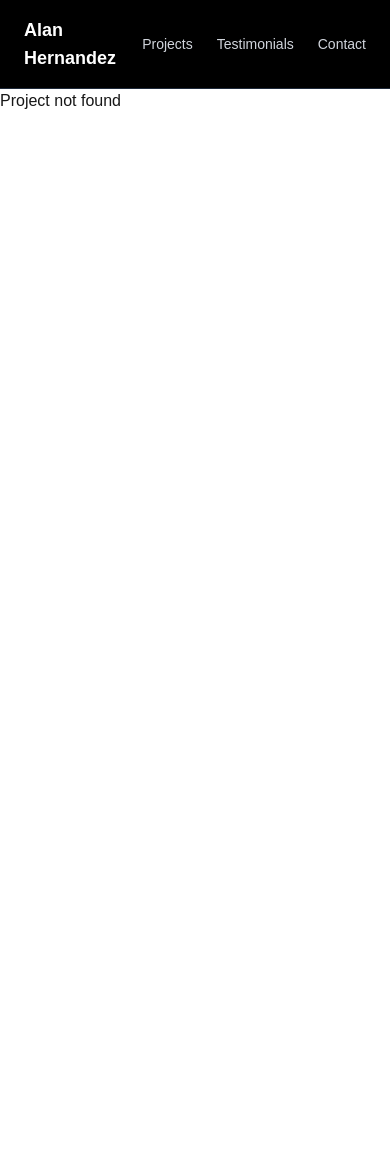
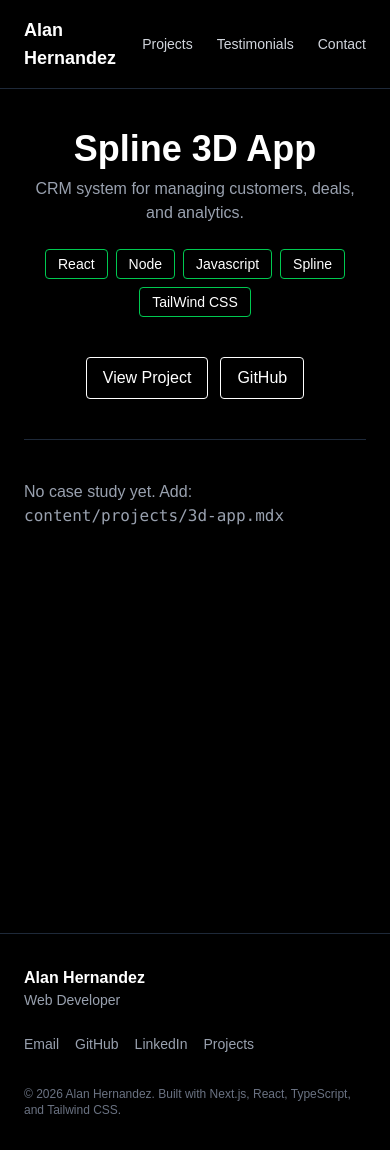
Before and after one commit to Alan23bh/portfolio, a Next.js app: page /projects/3d-app in a window 390 px wide. Before the commit this address had no page. Before the commit the page ends 844 px from the top, so only its background shows below. Built offline with nearby package versions, Linux system fonts and the light colour scheme.

Commit message:
feat: convert projects to grid to horizantal scroll layout Replaced responsive grid with flex row + overflow-x-auto to allow horizantal scrolling of project cards.

```diff
--- a/app/globals.css
+++ b/app/globals.css
@@ -35,7 +35,7 @@ body {
 }
 /* --- MDX / prose styling (Tailwind v4 friendly) --- */
 .mdx {
-  max-width: 70ch;
+  max-width: 100ch;
   line-height: 1.75;
 }
 
@@ -50,6 +50,7 @@ body {
 .mdx h2 {
   font-size: 1.5rem;
   font-weight: 700;
+  margin-top: 2rem;
 }
 
 .mdx h3 {
@@ -95,3 +96,8 @@ body {
   padding: 1rem;
   background: rgba(255, 255, 255, 0.06);
 }
+
+.reading {
+  max-width: 100ch;
+  margin: 0 auto;
+}
--- a/app/layout.tsx
+++ b/app/layout.tsx
@@ -2,6 +2,7 @@ import type { Metadata } from "next";
 import { Geist, Geist_Mono } from "next/font/google";
 import "./globals.css";
 import Header from "@/components/Header";
+import Footer from "@/components/Footer";
 
 const geistSans = Geist({
   variable: "--font-geist-sans",
@@ -31,6 +32,7 @@ export default function RootLayout({
       >
         <Header />
         {children}
+        <Footer />
       </body>
     </html>
   );
--- a/app/page.tsx
+++ b/app/page.tsx
@@ -50,7 +50,7 @@ export default async function Home() {
       >
         <h2 className="mb-10 text-4xl font-bold ">Projects</h2>
 
-        <div className="grid gap-6 md:grid-cols-2 lg:grid-cols-3">
+        <div className="flex gap-2 overflow-x-auto pb-1">
           {projects.map((project) => (
             <ProjectCard key={project.slug} project={project} />
           ))}
--- a/app/projects/[slug]/page.tsx
+++ b/app/projects/[slug]/page.tsx
@@ -1,45 +1,3 @@
-// import projects from "@/data/projects.json";
-
-// type Props = {
-//   params: Promise<{ slug: string }>;
-// };
-
-// export default async function ProjectPage({ params }: Props) {
-//   const { slug } = await params;
-
-//   const project = projects.find((p) => p.slug === slug);
-
-//   if (!project) {
-//     return <div>Project not found</div>;
-//   }
-
-//   return (
-//     <main className="min-h-screen bg-black text-white p-10">
-//       <h1 className="text-4xl font-bold mb-6">{project.name}</h1>
-
-//       <p className="text-gray-400 mb-6">{project.description}</p>
-
-//       <div className="flex flex-wrap gap-2 mb-10">
-//         {project.tech.map((tech) => (
-//           <span
-//             key={tech}
-//             className="border border-green-500 px-3 py-1 rounded text-sm"
-//           >
-//             {tech}
-//           </span>
-//         ))}
-//       </div>
-
-//       <a
-//         href={project.live}
-//         target="_blank"
-//         className="border px-4 py-2 rounded hover:bg-green-500 hover:text-black"
-//       >
-//         View Project
-//       </a>
-//     </main>
-//   );
-// }
 import projects from "@/data/projects.json";
 import fs from "node:fs/promises";
 import path from "node:path";
@@ -47,6 +5,7 @@ import matter from "gray-matter";
 import { MDXRemote } from "next-mdx-remote/rsc";
 import Callout from "@/components/mdx/Callout";
 import MdxImage from "@/components/mdx/MdxImage";
+import ProjectSnapshot from "@/components/mdx/ProjectSnapshot";
 
 type Props = {
   params: Promise<{ slug: string }>;
@@ -78,26 +37,28 @@ export default async function ProjectPage({ params }: Props) {
   const mdx = await getMdxForSlug(slug);
 
   return (
-    <main className="min-h-screen bg-black text-white p-10">
-      <h1 className="text-4xl font-bold mb-2">{project.name}</h1>
-      <p className="text-gray-400 mb-6">{project.description}</p>
+    <main className="min-h-screen bg-black text-white px-6 py-10">
+      <div className="mx-auto max-w-6xl">
+        <h1 className="mb-2 text-center text-4xl font-bold">{project.name}</h1>
+        <p className="mb-6 text-center text-gray-400">{project.description}</p>
 
-      <div className="flex flex-wrap gap-2 mb-10">
+        {/* TECH STACKS */}
+        <div className="mb-10 flex flex-wrap justify-center gap-2">
           {project.tech.map((tech) => (
             <span
               key={tech}
-            className="border border-green-500 px-3 py-1 rounded text-sm"
+              className="rounded border border-green-500 px-3 py-1 text-sm"
             >
               {tech}
             </span>
           ))}
         </div>
-
-      <div className="flex gap-3 mb-10">
+        {/* 2 Buttons */}
+        <div className="mb-10 flex justify-center gap-3">
           <a
             href={project.live}
             target="_blank"
-          className="border px-4 py-2 rounded hover:bg-green-500 hover:text-black"
+            className="rounded border px-4 py-2 hover:bg-green-500 hover:text-black"
           >
             View Project
           </a>
@@ -105,24 +66,22 @@ export default async function ProjectPage({ params }: Props) {
           <a
             href={project.github}
             target="_blank"
-          className="border px-4 py-2 rounded hover:bg-green-500 hover:text-black"
+            className="rounded border px-4 py-2 hover:bg-green-500 hover:text-black"
           >
             GitHub
           </a>
         </div>
 
-      <hr className="border-gray-800 my-10" />
+        <hr className="my-10 border-gray-800" />
 
         {mdx ? (
-        // <article className="prose prose-invert max-w-none prose-headings:scroll-mt-24 prose-a:text-blue-400 hover:prose-a:text-blue-300 prose-code:before:content-[''] prose-code:after:content-['']">
-        //   <MDXRemote source={mdx.content} />
-        // </article>
-        <article className="mdx">
+          <article className="mdx mx-auto max-w-6xl">
             <MDXRemote
               source={mdx.content}
               components={{
                 Callout,
                 MdxImage,
+                ProjectSnapshot,
               }}
             />
           </article>
@@ -131,6 +90,7 @@ export default async function ProjectPage({ params }: Props) {
             No case study yet. Add: <code>content/projects/{slug}.mdx</code>
           </div>
         )}
+      </div>
     </main>
   );
 }
--- /dev/null
+++ b/components/Footer.tsx
@@ -0,0 +1,52 @@
+import Link from "next/link";
+
+export default function Footer() {
+  return (
+    <footer className=" border-t border-gray-800 bg-black text-white">
+      <div className="mx-auto flex max-w-6xl flex-col gap-6 px-6 py-8 md:flex-row md:items-center md:justify-between">
+        <div>
+          <p className="font-semibold">Alan Hernandez</p>
+          <p className="text-sm text-gray-400">Web Developer</p>
+        </div>
+
+        <nav className="flex flex-wrap gap-4 text-sm text-gray-400 mt-auto">
+          <a
+            href="mailto:alan23bh@gmail.com"
+            className="hover:text-white transition"
+          >
+            Email
+          </a>
+
+          <a
+            href="https://github.com/Alan23bh"
+            target="_blank"
+            rel="noopener noreferrer"
+            className="hover:text-white transition"
+          >
+            GitHub
+          </a>
+
+          <a
+            href="https://www.linkedin.com/in/alan-hernandez-aa8458326/"
+            target="_blank"
+            rel="noopener noreferrer"
+            className="hover:text-white transition"
+          >
+            LinkedIn
+          </a>
+
+          <Link href="/#projects" className="hover:text-white transition">
+            Projects
+          </Link>
+        </nav>
+      </div>
+
+      <div className="mx-auto max-w-6xl px-6 pb-8">
+        <p className="text-xs text-gray-500">
+          © 2026 Alan Hernandez. Built with Next.js, React, TypeScript, and
+          Tailwind CSS.
+        </p>
+      </div>
+    </footer>
+  );
+}
--- a/components/ProjectCard.tsx
+++ b/components/ProjectCard.tsx
@@ -8,7 +8,7 @@ type Props = {
 
 export default function ProjectCard({ project }: Props) {
   return (
-    <div className="flex flex-col border border-gray-700 rounded-xl p-5 bg-neutral-900 hover:border-green-400 transition h-full hover:-translate-y-1 hover:shadow-lg">
+    <div className="flex min-w-[340px] max-w-[340px] flex-col rounded-xl border border-gray-700 bg-neutral-900 p-5 transition hover:-translate-y-1 hover:border-green-400 hover:shadow-lg">
       <div className="relative w-full h-48 mb-4 overflow-hidden rounded-lg">
         <Image
           src={project.image}
--- a/components/mdx/MdxImage.tsx
+++ b/components/mdx/MdxImage.tsx
@@ -7,17 +7,18 @@ type Props = {
 
 export default function MdxImage({ src, alt }: Props) {
   return (
-    <figure className="my-8">
-      <div className="overflow-hidden rounded-xl border border-gray-800 bg-black/20">
+    <figure className="my-0 w-full">
+      <div className="overflow-hidden rounded-2xl border border-gray-800 bg-black/20 shadow-lg">
         <Image
           src={src}
           alt={alt}
           width={1400}
-          height={800}
-          className="h-auto w-full"
+          height={900}
+          sizes="(max-width: 768px) 100vw, 50vw"
+          className="h-auto w-full rounded-2xl transition duration-300 hover:scale-[1.01]"
         />
       </div>
-      <figcaption className="mt-2 text-sm text-gray-400">{alt}</figcaption>
+      <figcaption className="mt-3 text-sm text-gray-400">{alt}</figcaption>
     </figure>
   );
 }
--- /dev/null
+++ b/components/mdx/ProjectSnapshot.tsx
@@ -0,0 +1,32 @@
+import MdxImage from "@/components/mdx/MdxImage";
+
+type Props = {
+  title?: string;
+  imageSrc: string;
+  imageAlt: string;
+  children: React.ReactNode;
+};
+
+export default function ProjectSnapshot({
+  title = "Project snapshot",
+  imageSrc,
+  imageAlt,
+  children,
+}: Props) {
+  return (
+    <section className="my-16 rounded-3xl border border-green-800 bg-white/[0.02] p-8 md:p-10">
+      <div className="grid gap-10 md:grid-cols-[1.05fr_1.35fr] md:items-start">
+        {/* Text side */}
+        <div className="rounded-2xl border border-gray-800 bg-white/5 p-8">
+          <h3 className="mb-5 text-2xl font-semibold text-white">{title}</h3>
+          <div className="text-lg leading-8 text-gray-300">{children}</div>
+        </div>
+
+        {/* Image side */}
+        <div className="max-w-2xl">
+          <MdxImage src={imageSrc} alt={imageAlt} />
+        </div>
+      </div>
+    </section>
+  );
+}
--- a/content/projects/teacher-dashboard.mdx
+++ b/content/projects/teacher-dashboard.mdx
@@ -2,31 +2,55 @@
 title: "Teacher Dashboard"
 ---
 
+<ProjectSnapshot
+  title="Key takeaway"
+  imageSrc="/projects/angular-dash.jpeg"
+  imageAlt="Teacher Dashboard - Main Analytics View"
+>
+  This project helped me practice building a polished dashboard experience while
+  also treating the app like a more realistic production build. One of the
+  biggest takeaways was learning how much more stable Playwright tests become
+  when locators are structured clearly and the test setup stays intentional.
+</ProjectSnapshot>
+
+<div className="reading">
+
+## Overview
+
+Teacher Dashboard is a frontend project focused on helping educators quickly
+understand class performance through clear KPIs, chart visualizations, and
+student management views. My goal was to build an interface that felt easy to
+scan, practical to use, and strong enough to present as a polished portfolio
+case study.
+
 ## Problem
 
-Teachers needed a quick way to see student performance and class trends.
+Teachers often have to work across scattered pieces of information to understand
+attendance trends, student performance, and classroom health. I wanted to create
+a dashboard experience that brought those signals together in one place so the
+user could move from high-level metrics to more detailed student information
+without friction.
 
 ## Solution
 
-Built a dashboard with KPIs + charts + student management.
+I designed and built a dashboard that combines summary KPI cards, chart-based
+insights, and CRUD-style student management patterns. The focus was not only on
+displaying data, but on creating a clear visual hierarchy so the most important
+information could be understood at a glance.
 
 ## What I built
 
-- KPI cards
-- Charts (ApexCharts)
-- CRUD students
-- E2E tests with Playwright + CI
+The project includes a main analytics dashboard with KPI cards, chart components,
+and views that support student-focused workflows. I also treated the project
+like a real production-style build by adding Playwright end-to-end tests and
+improving test stability with more maintainable selector patterns.
 
 ## Lessons learned
 
-- Stable locators for E2E
-- Chart components + state management patterns
-  <Callout title="Key takeaway">
-    Playwright locators + a small Page Object pattern made the E2E tests stable
-    and readable.
-  </Callout>
+One of the biggest lessons from this project was how important stable testing
+structure becomes as a UI grows. I learned that Playwright locators and a small
+Page Object pattern made the test suite easier to read and less fragile over
+time. I also got more practice balancing interface polish with component
+structure and maintainability.
 
-<MdxImage
-  src="/projects/angular-dash.jpeg"
-  alt="Teacher Dashboard - main analytics view"
-/>
+</div>
--- a/data/projects.json
+++ b/data/projects.json
@@ -16,5 +16,23 @@
     "description": "CRM system for managing customers, deals, and analytics.",
     "github": "https://github.com/yourname/project",
     "live": "https://example.com"
+  },
+  {
+    "slug": "bitarosa",
+    "name": "BitaRosa.com",
+    "image": "/projects/bitarosa-img.jpeg",
+    "tech": ["WordPress", "Astra", "PHP"],
+    "description": "Multi-Business owner client website featuring lead gen.",
+    "github": "https://github.com/yourname/project",
+    "live": "https://bitarosa.com"
+  },
+  {
+    "slug": "3d-app",
+    "name": "Spline 3D App",
+    "image": "/projects/3d.jpeg",
+    "tech": ["React", "Node", "Javascript", "Spline", "TailWind CSS"],
+    "description": "CRM system for managing customers, deals, and analytics.",
+    "github": "https://github.com/yourname/project",
+    "live": "https://example.com"
   }
 ]
--- a/data/testimonials.json
+++ b/data/testimonials.json
@@ -3,13 +3,13 @@
     "name": "Harry",
     "role": "Senior Developer",
     "company": "F.E.N",
-    "quote": "Alan is thoughtful, hardworking, and consistently willing to dig deeper to understand how things work. He brings strong curiosity and a real desire to improve."
+    "quote": "I've worked with Alan for quite a while now mentoring him on how to become a stronger Developer. Right off the top he's someone who has incredible self-discipline, focus and problem solving skills. He likes to take full ownership of problems from start to finish and has adapted really well to FrontEnd development. He takes feedback really well and he works very diligently after being told just once what needs to be done. For me, that would be a great asset as a developer going into any team and I couldn't recommend Alan enough! Fantastic talent and very hard working. It's been a pleasure working with him"
   },
   {
     "name": "Alba",
     "role": "Business Owner",
-    "company": "BitaRosa",
-    "quote": "Alan was reliable, detail-oriented, and easy to communicate with. He took feedback well and cared about making the final result polished and useful."
+    "company": "BitaRosa.com",
+    "quote": "I want to give a huge thank-you to Alan Hernandez for creating an amazing website for my hair, nails, and event business. He truly exceeded my expectations! The site looks beautiful, professional, and perfectly captures my brand. Alan was patient, creative, and easy to work with throughout the entire process. I’m incredibly grateful for his dedication and talent, and I highly recommend him to anyone looking for high-quality web design services. If you want a customized website fit for you, contact him!"
   },
   {
     "name": "Placeholder Name",
```
Also changed, not shown: content/projects/bitarosa.mdx (added), public/projects/3d.jpeg (added), public/projects/bitarosa-img.jpeg (added). Lines whose indentation alone changed are shown as unchanged.
